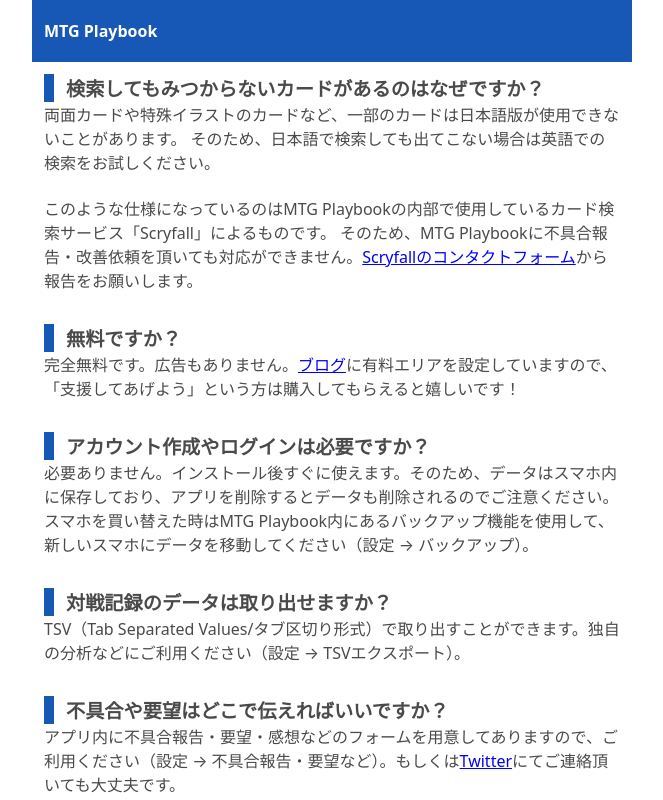
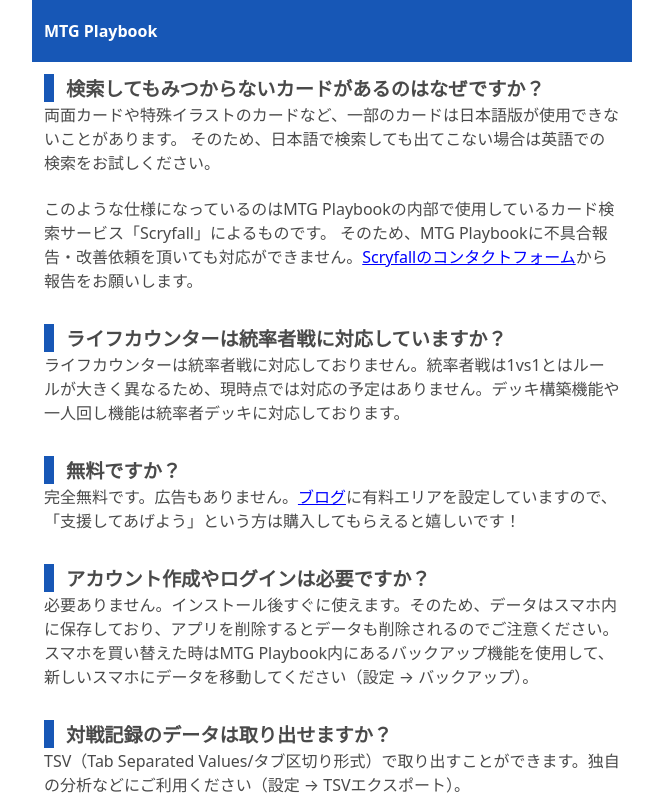
Before and after one commit to h13i32maru/mtg-playbook-site, a plain HTML site: page -/faq.html in a window 1280 px wide. Shown: the top 800 px of the page, without its empty margins (308-971 px from the left). Drawn offline with Linux system fonts and the light colour scheme.

Commit message:
feat(faq): 統率者戦について記載

```diff
--- a/-/faq.html
+++ b/-/faq.html
@@ -67,6 +67,13 @@
   </div>
 
   <div class='article'>
+    <div class='title'>ライフカウンターは統率者戦に対応していますか？</div>
+    <div class='answer'>
+      ライフカウンターは統率者戦に対応しておりません。統率者戦は1vs1とはルールが大きく異なるため、現時点では対応の予定はありません。デッキ構築機能や一人回し機能は統率者デッキに対応しております。
+    </div>
+  </div>
+
+  <div class='article'>
     <div class='title'>無料ですか？</div>
     <div class='answer'>
       完全無料です。広告もありません。<a href='https://note.com/h13i32maru_mtg/n/n82e266d57956'>ブログ</a>に有料エリアを設定していますので、「支援してあげよう」という方は購入してもらえると嬉しいです！
```
